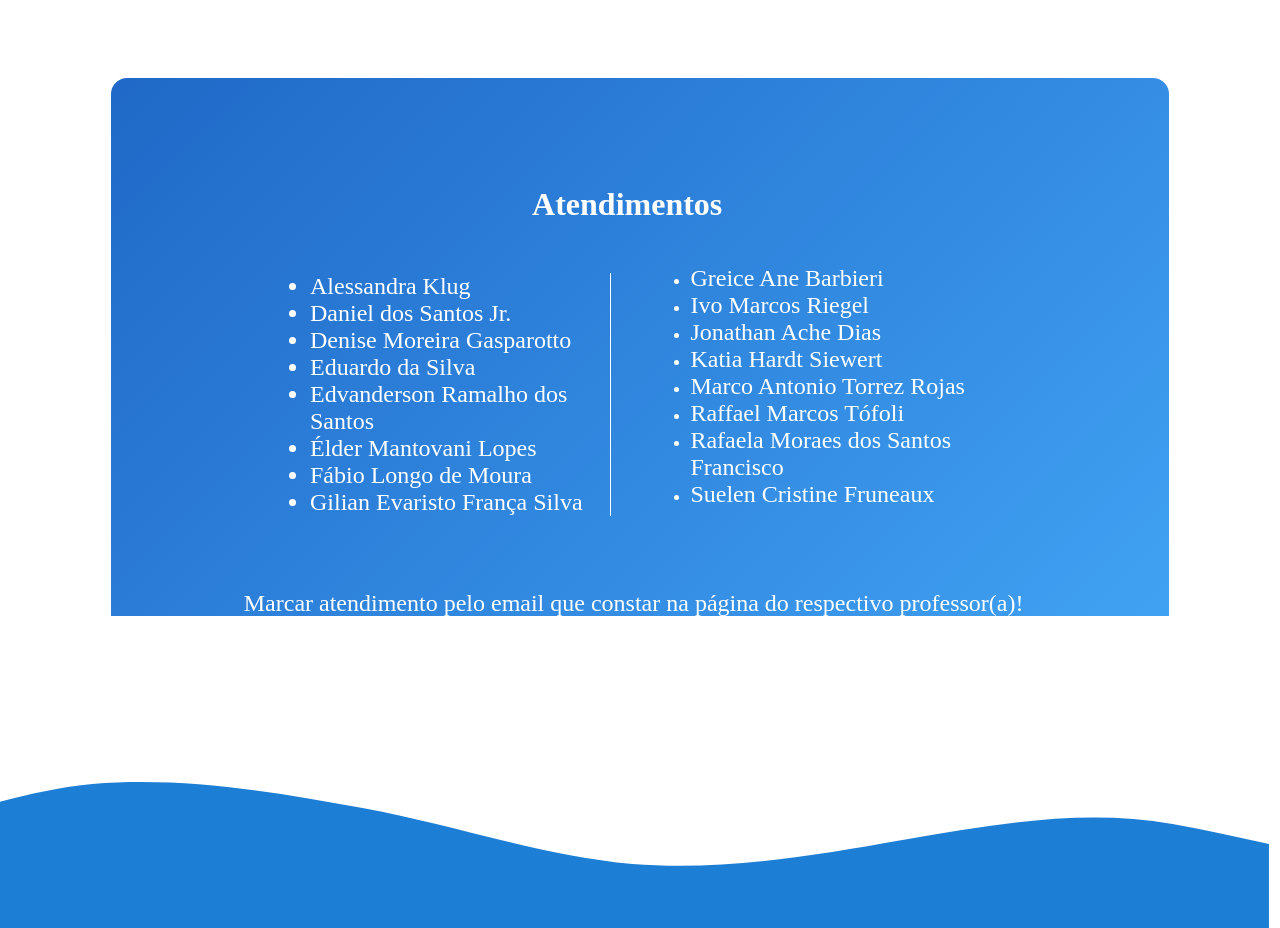
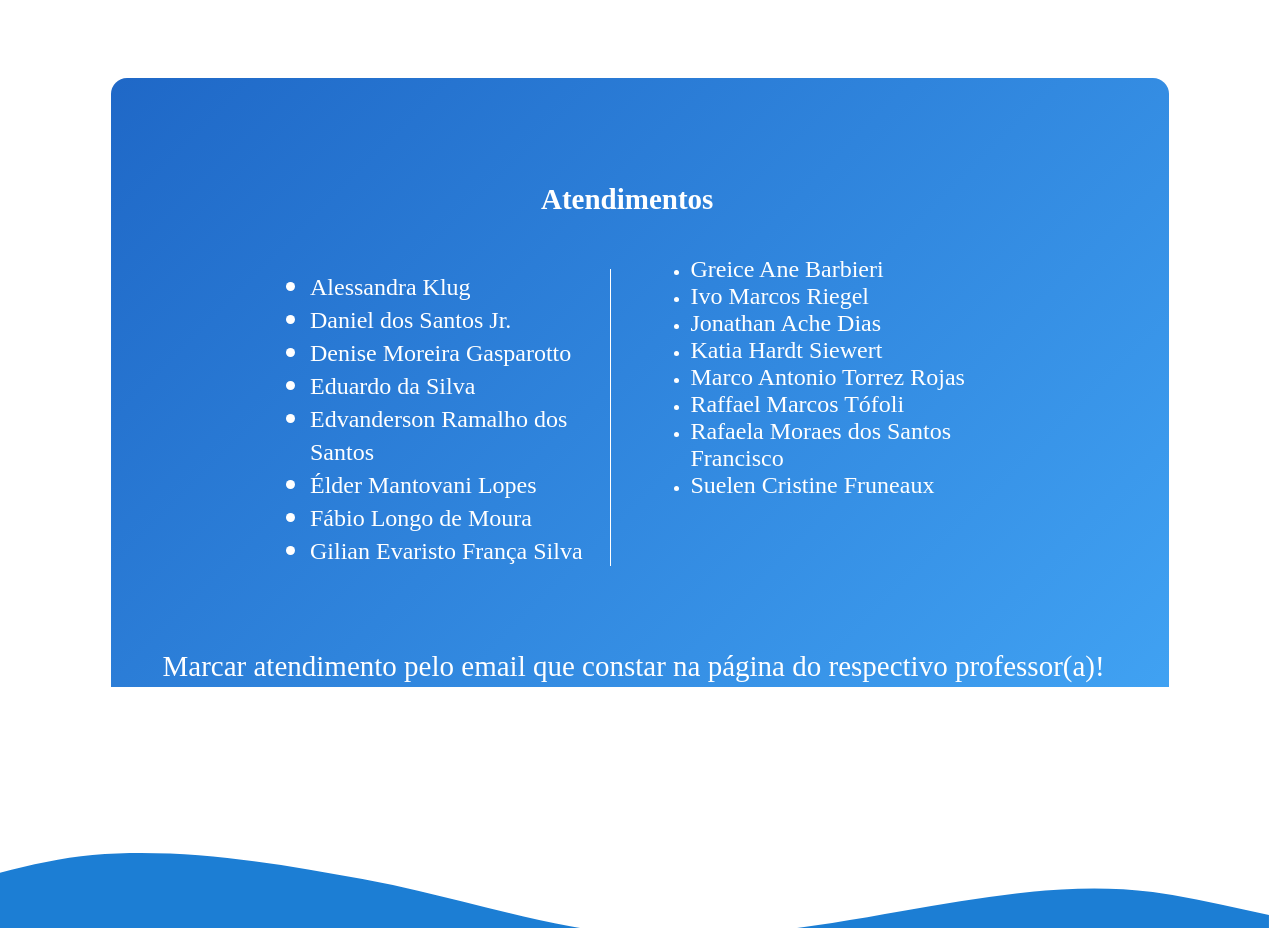
Before and after one commit to 2info3-Hackathon/frontend, a Vue app: page /atendimentos in a window 1280 px wide. Shown: the part 380-1308 px from the top of the page. Built offline with nearby package versions, Linux system fonts and the light colour scheme.

Commit message:
FEAT : adicionei calc

```diff
--- a/src/view/AtendimentosView.vue
+++ b/src/view/AtendimentosView.vue
@@ -81,7 +81,7 @@ section {
 section h1{
    color: white;
    text-align: center;
-   font-size: 2.5vw;
+   font-size: calc(1.5rem + 0.390625vw);
    padding: 4vw 2vw 0 0;
 }
 
@@ -106,7 +106,7 @@ section div ul.esquerda{
    text-align: left;
    list-style-type: disc;
    padding-left: 2%;
-   font-size:1.5em ;
+   font-size: calc(1.5rem + 0.390625vw);;
 }
 section div ul.direita{
    width: 30%;
@@ -116,7 +116,7 @@ section div ul.direita{
 }
 section p{
  color: white;
- font-size: 1.5rem;
+ font-size: calc(1.5rem + 0.390625vw);
  justify-content: center;
  padding: 2vw 1vw 3.5vw 0;
 }
```
